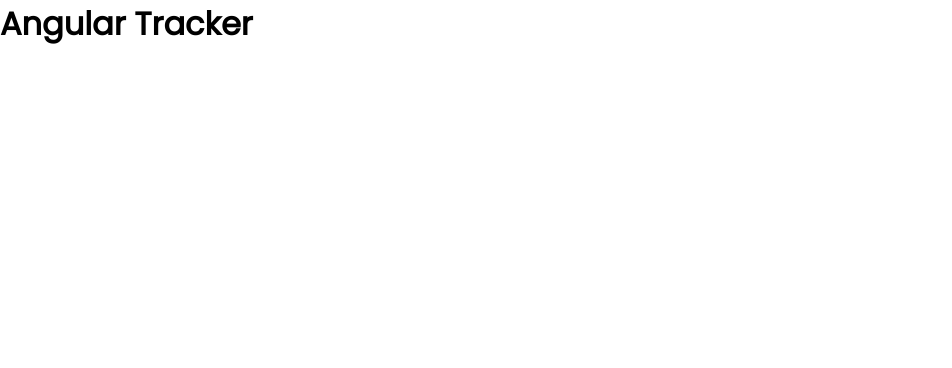
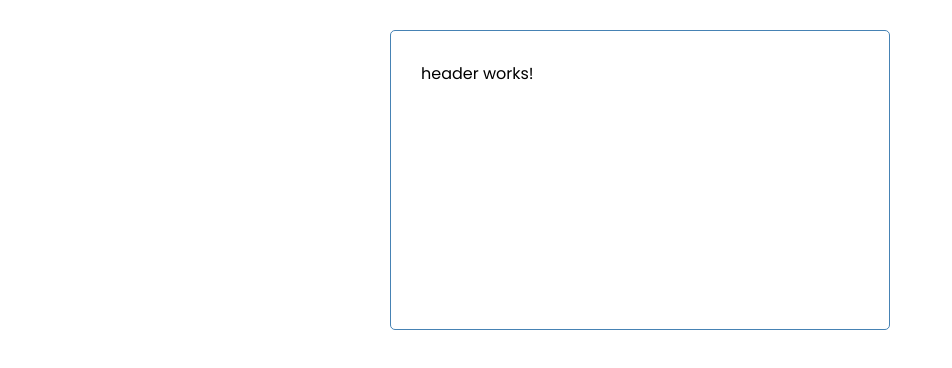
Before and after one commit to KrixLeekz/angular-alpha-demo, an Angular app: page / in a window 1280 px wide. Shown: the top 368 px of the page, without its empty margins (0-952 px from the left). Built offline with nearby package versions, Linux system fonts and the light colour scheme.

Commit message:
wrapped app in div container, header component inside div

```diff
--- a/src/app/app.component.html
+++ b/src/app/app.component.html
@@ -1 +1,3 @@
-<h1>{{title}}</h1>
+<div class = container>
+<app-header></app-header>
+</div>
```
